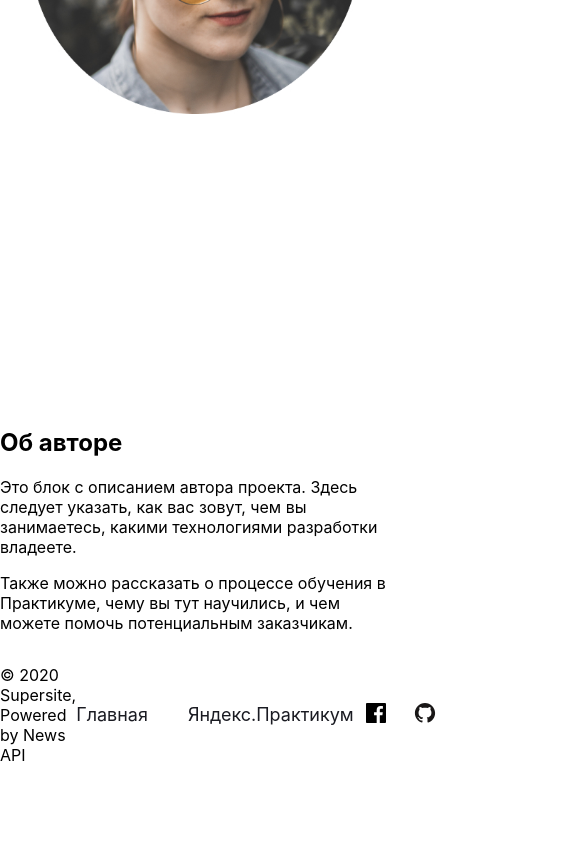
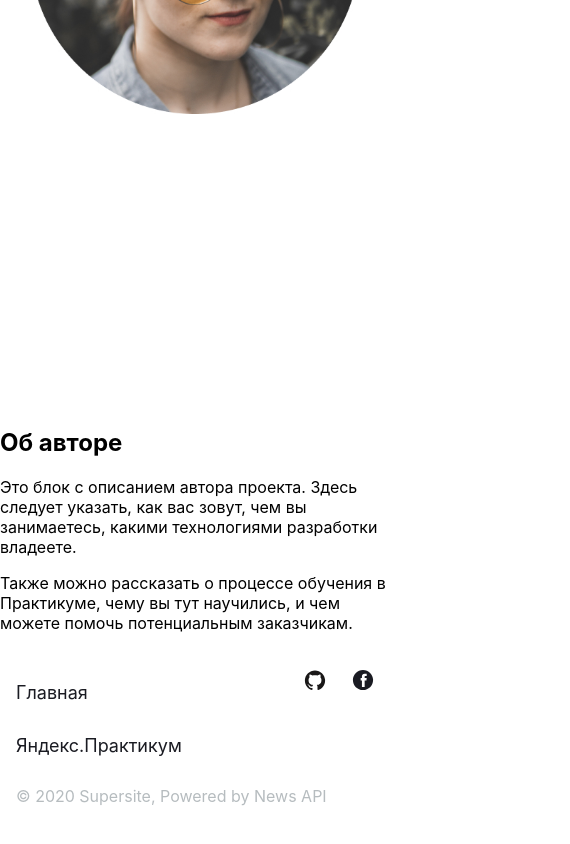
Before and after one commit to YudinArtem90/news-explorer-frontend, a React (Create React App) app: page / in a window 390 px wide. Shown: the part 4656-5500 px from the top of the page, 570 px wide, since content can reach past the window. Before the commit the page ends 5421 px from the top, so only its background shows below. Built offline with nearby package versions, Linux system fonts and the light colour scheme.

Commit message:
адаптив для футера

```diff
--- a/src/components/Footer/Footer.css
+++ b/src/components/Footer/Footer.css
@@ -1,24 +1,13 @@
 .footer{
-    height: 80px;
     display: grid;
-    /* grid-template-columns: 1fr 1fr; */
-    /* grid-template-columns: 1fr .5fr .5fr; */
-    grid-template-columns: 1fr 1fr 216px;
 }
 
 .footer__copyright{
-    align-self: center;
-}
-
-.footer__nav{
-    align-self: center;
-    justify-self: end;
-}
-
-.footer__container-icon{
-    padding-right: 106px;
-    justify-self: end;
-    align-self: center;
+    font-style: normal;
+    font-weight: normal;
+    font-size: 16px;
+    line-height: 22px;
+    color: #B6BCBF;
 }
 
 .footer__link{
@@ -26,21 +15,123 @@
     font-weight: normal;
     font-size: 18px;
     line-height: 24px;
-    text-align: center;
     color: #1A1B22;
     text-decoration: none;
     cursor: pointer;
 }
 
-.footer__link:first-child{
-    margin-right: 40px;
+.footer__icon{
+    cursor: pointer;
+    width: 22px;
+    height: 22px;
+
 }
 
-.footer__icon{
-    margin-right: 28px;
-    cursor: pointer;
+@media (max-width: 480px){
+    .footer{
+        grid-template-columns: 1fr 70px;
+        grid-template-rows: 100px 75px;
+        padding: 20px 16px;
+    }
+
+    .footer__copyright{
+        grid-row: 2;
+        grid-column: 1/3;
+    }
+
+    .footer__link:last-child{
+        margin-top: 5px;
+    }
+
+    .footer__nav{
+        display: flex;
+        flex-direction: column;
+    }
+
+    .footer__link{
+        text-align: left;
+        line-height: 48px;
+    }
+
+    .footer__container-icon{
+        align-self: flex-start;
+        justify-content: space-between;
+        display: flex;
+    }
 }
 
-.footer__icon:first-child{
-    margin-right: 28px;
+@media (min-width: 481px){
+    .footer__link{
+        text-align: center;
+    }
+
+    .footer__container-icon{
+        align-self: center;
+    }
 }
+
+@media (min-width: 481px) and (max-width: 768px){
+    .footer{
+        height: 64px;
+        grid-template-columns: 1fr 1fr 115px;
+    }
+
+    .footer__copyright{
+        margin: auto 0 auto 40px;
+    }
+
+    .footer__nav{
+        justify-self: center;
+        align-self: center;
+    }
+
+    .footer__link:first-child{
+        margin-right: 20px;
+    }
+
+    .footer__icon:last-child{
+        margin-right: 40px;
+    }
+
+    .footer__icon:first-child{
+        margin-right: 30px;
+    }
+}
+
+@media (min-width: 769px){
+
+    .footer{
+        height: 80px;
+        grid-template-columns: 1fr 1fr 216px;
+    }
+
+    .footer__copyright{
+        margin: auto 0 auto 104px;
+    }
+
+    .footer__link:first-child{
+        margin-right: 40px;
+    }
+
+    .footer__link:last-child{
+        margin-right: 40px;
+    }
+
+    .footer__icon:first-child{
+        margin-right: 28px;
+    }
+
+    .footer__container-icon{
+        padding-right: 106px;
+    }
+
+    .footer__nav{
+        justify-self: end;
+        align-self: center;
+    }
+
+    .footer__icon{
+        margin-right: 28px;
+
+    }
+}
--- a/src/components/Footer/Footer.js
+++ b/src/components/Footer/Footer.js
@@ -11,8 +11,8 @@ function Footer() {
             <a className="footer__link" href="https://yandex.ru/maps/" target="_blank" title="Карты">Яндекс.Практикум</a>
         </nav>
         <div className="footer__container-icon">
+            <img src={github} alt="github" className="footer__icon"/>
             <img src={facebook} alt="facebook" className="footer__icon"/>
-            <img src={github} alt="github" className="footer__icon"/>
         </div>
       </div>
     );
```
Also changed, not shown: src/images/facebook.svg.
